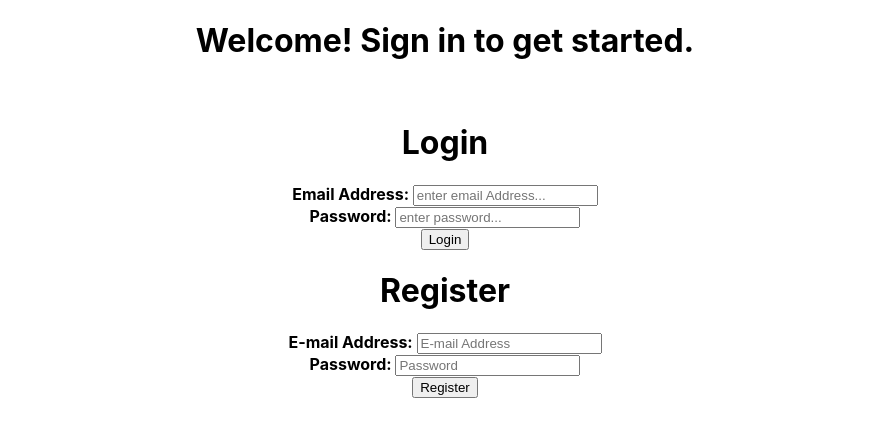
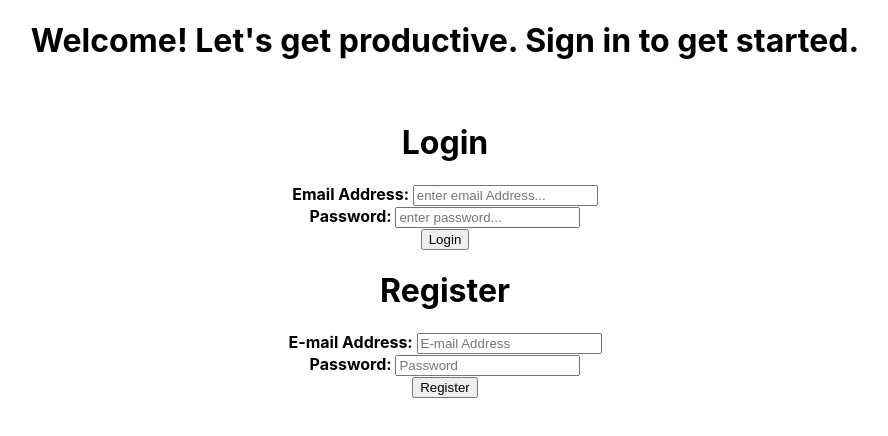
Before and after one commit to AngelaSYuan/todolist-firebase, a React (Create React App) app: page / in a window 1280 px wide. Shown: the top 436 px of the page, without its empty margins (195-1083 px from the left). Built offline with nearby package versions, Linux system fonts and the light colour scheme.

Commit message:
addition to welcome login text

```diff
--- a/src/routes/login/login.component.jsx
+++ b/src/routes/login/login.component.jsx
@@ -44,7 +44,7 @@ const Login = () => {
     return (
         <div>
             <div className="welcome">
-                <h1> Welcome! Sign in to get started. </h1>
+                <h1> Welcome! Let's get productive. Sign in to get started. </h1>
                 <br />
             </div>
             <div className="login">
```
